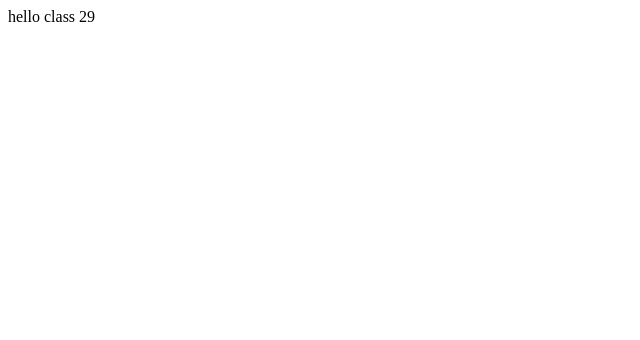
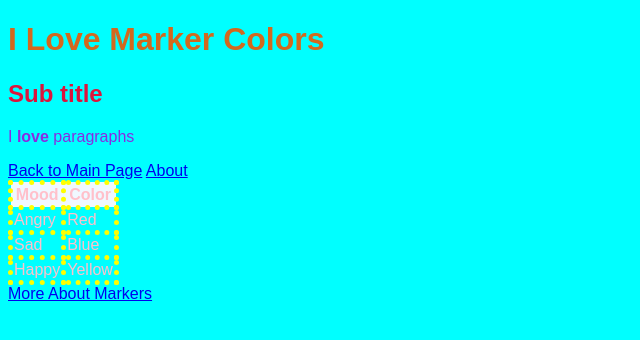
Before and after one commit to bslaski10/bslaski10.github.io, a plain HTML site: page class/aug29/index.html in a window 1280 px wide. Shown: the whole page, without its empty margins (0-640 px from the left). Drawn offline with Linux system fonts and the light colour scheme.

Commit message:
my message

```diff
--- a/class/aug29/index.html
+++ b/class/aug29/index.html
@@ -1 +1,36 @@
-hello class 29
+<!DOCTYPE html>
+<html lang="en">
+
+<head>
+    <title>Markers</title>
+    <link rel="stylesheet" href="styles.css">
+</head>
+
+<body>
+    <h1>I Love Marker Colors</h1>
+    <h2>Sub title</h2>
+    <p>I <Strong>love</Strong> paragraphs</p>
+    <a href="../../index.html">Back to Main Page</a>
+    <a href="about.html">About</a>
+    <table>
+        <tr>
+            <th>Mood</th>
+            <th>Color</th>
+        </tr>
+        <tr>
+            <td>Angry</td>
+            <td>Red</td>
+        </tr>
+        <tr>
+            <td>Sad</td>
+            <td>Blue</td>
+        </tr>
+        <tr>
+            <td>Happy</td>
+            <td>Yellow</td>
+        </tr>
+    </table>
+    <a href="https://www.markersupply.com/"> More About Markers</a>
+</body>
+
+</html>
--- /dev/null
+++ b/class/aug29/styles.css
@@ -0,0 +1,41 @@
+/* Structure */
+
+body {
+    background-color: aqua;
+}
+
+/* Tables */
+
+td, th{
+    border: 5px dotted yellow;
+}
+
+th{
+    background-color: aliceblue;
+}
+
+table{
+    border-collapse: collapse;
+}
+
+/* Typography */
+
+body {
+    font-family: Arial, Helvetica, sans-serif;
+}
+
+p{
+    color: blueviolet;
+}
+
+h1{
+    color:chocolate
+}
+
+h2{
+    color: crimson;
+}
+
+table{
+    color: pink;
+}
```
Also changed, not shown: class/aug29/about.html (added, +1 -0 lines), PLAYAREA/hi.txt (added), 1 other file.
